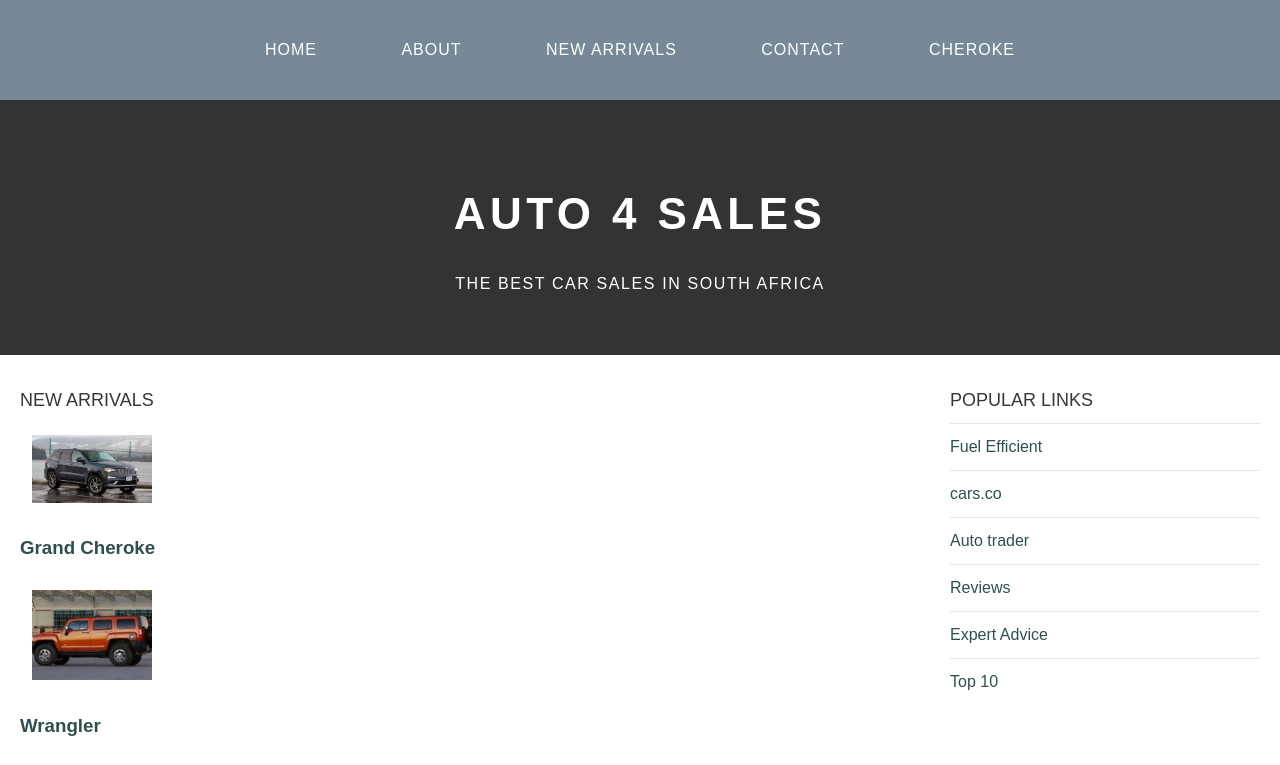
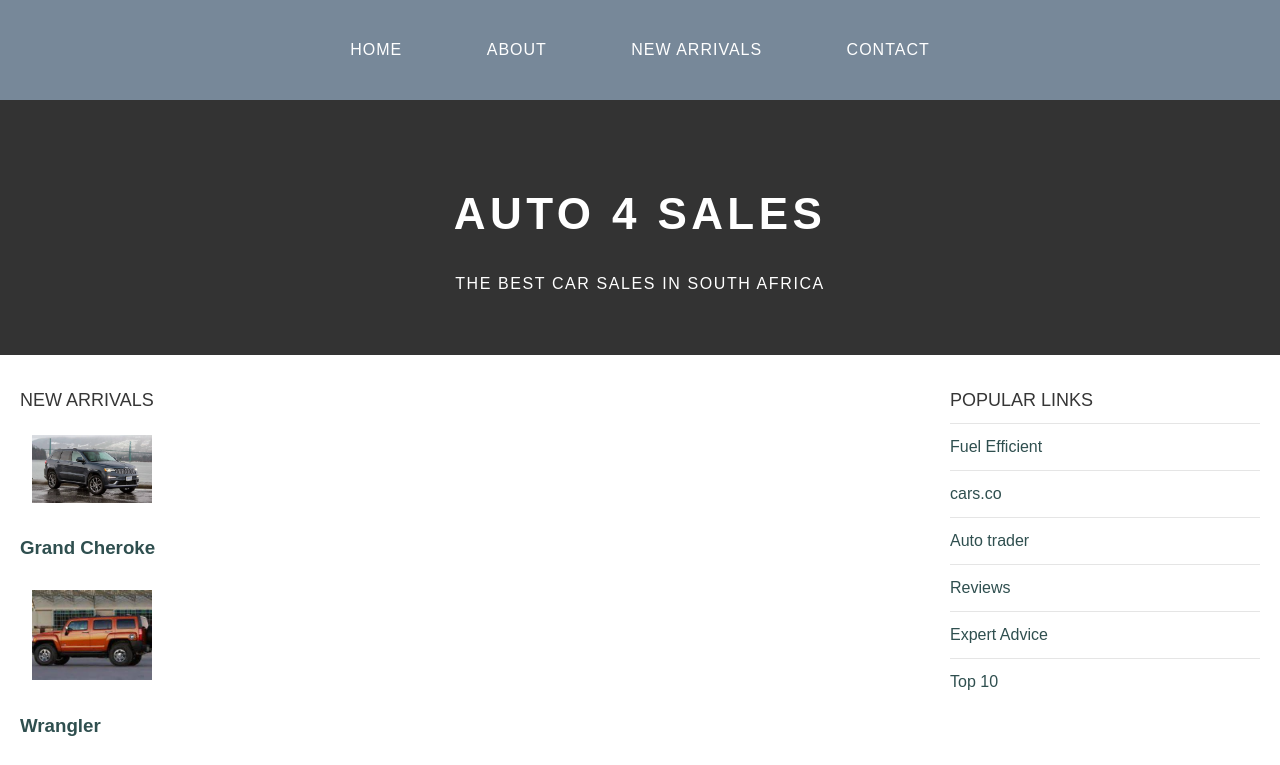
Before and after one commit to Reatile96/Module-6-Assessment-2-, a plain HTML site: page newarrivals.html in a window 1280 px wide. Shown: the top 765 px of the page. Drawn offline with Linux system fonts and the light colour scheme.

Commit message:
Update newarrivals.html

```diff
--- a/newarrivals.html
+++ b/newarrivals.html
@@ -12,7 +12,7 @@
                 <li><a href="about.html">About</a></li>
                 <li><a href="#">New Arrivals</a></li>
                 <li><a href="contact.html">Contact</a></li>
-                <li><a href="cheroke.html">cheroke</a></li>
+
             </ul>
 
            </div>
```
